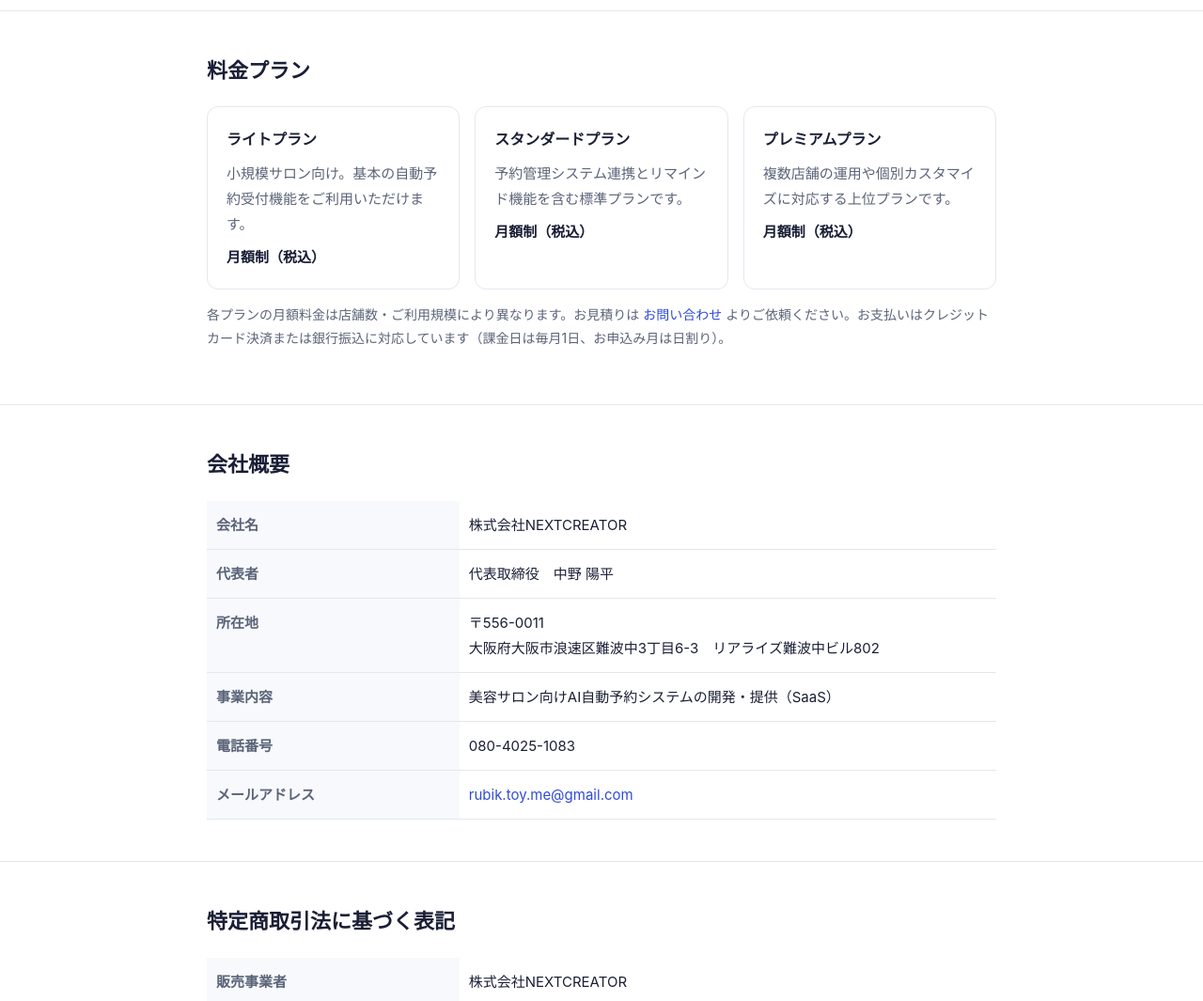
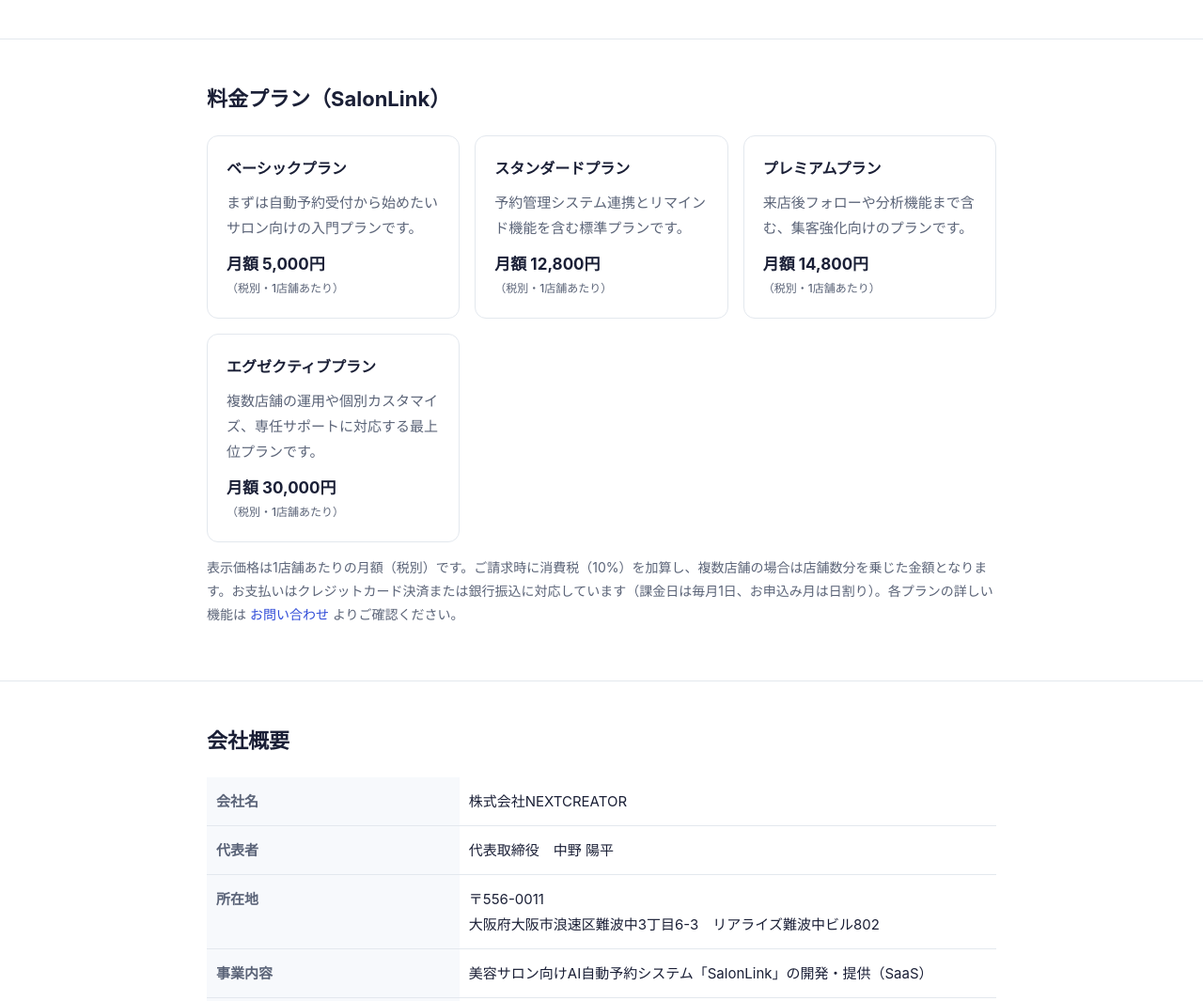
Before and after one commit to rubiktoyme-eng/nextcreator, a plain HTML site: page index.html in a window 1280 px wide. Shown: the part 1042-2107 px from the top of the page at 94% size. Drawn offline with Linux system fonts and the light colour scheme.

Commit message:
SalonLink 4プラン料金表（税別）に更新

```diff
--- a/index.html
+++ b/index.html
@@ -3,8 +3,8 @@
 <head>
 <meta charset="UTF-8">
 <meta name="viewport" content="width=device-width, initial-scale=1.0">
-<title>株式会社NEXTCREATOR｜AI自動予約システム</title>
-<meta name="description" content="株式会社NEXTCREATORは、美容サロン向けのAI自動予約システムを月額制で提供しています。">
+<title>株式会社NEXTCREATOR｜SalonLink（AI自動予約システム）</title>
+<meta name="description" content="株式会社NEXTCREATORは、美容サロン向けのAI自動予約システム「SalonLink」を月額制で提供しています。">
 <style>
   :root {
     --bg: #ffffff;
@@ -52,7 +52,8 @@
   .card p { margin: 0; color: var(--muted); font-size: 15px; }
 
   .plans .card { background: #fff; }
-  .plans .price { font-size: 15px; color: var(--fg); font-weight: 600; margin-top: 8px; }
+  .plans .price { font-size: 17px; color: var(--fg); font-weight: 700; margin-top: 10px; }
+  .plans .price small { display: block; font-size: 12px; color: var(--muted); font-weight: 500; }
   .note { font-size: 14px; color: var(--muted); margin-top: 14px; }
 
   table { width: 100%; border-collapse: collapse; font-size: 15px; }
@@ -72,7 +73,7 @@
 
 <header>
   <div class="wrap">
-    <div class="brand">株式会社NEXTCREATOR<small>AI自動予約システム</small></div>
+    <div class="brand">株式会社NEXTCREATOR<small>SalonLink｜AI自動予約システム</small></div>
     <nav>
       <a href="#service">サービス</a>
       <a href="#plans">料金</a>
@@ -86,8 +87,8 @@
 <div class="hero">
   <div class="wrap">
     <div class="eyebrow">FOR BEAUTY SALONS</div>
-    <h1>美容サロンの予約対応を、<br>AIが24時間自動で。</h1>
-    <p>株式会社NEXTCREATORは、美容サロン向けの「AI自動予約システム」を月額制で提供しています。電話やメッセージでの予約受付、空き枠の案内、リマインド送信をAIが自動化し、スタッフの負担を減らして予約の取りこぼしを防ぎます。</p>
+    <h1>美容サロンの予約対応を、<br>AI「SalonLink」が24時間自動で。</h1>
+    <p>株式会社NEXTCREATORは、美容サロン向けのAI自動予約システム「SalonLink（サロンリンク）」を月額制で提供しています。電話やメッセージでの予約受付、空き枠の案内、リマインド送信をAIが自動化し、スタッフの負担を減らして予約の取りこぼしを防ぎます。</p>
     <a class="cta" href="#contact">導入のご相談はこちら</a>
   </div>
 </div>
@@ -118,25 +119,30 @@
 
 <section id="plans" class="plans">
   <div class="wrap">
-    <h2>料金プラン</h2>
+    <h2>料金プラン（SalonLink）</h2>
     <div class="grid">
       <div class="card">
-        <h3>ライトプラン</h3>
-        <p>小規模サロン向け。基本の自動予約受付機能をご利用いただけます。</p>
-        <div class="price">月額制（税込）</div>
+        <h3>ベーシックプラン</h3>
+        <p>まずは自動予約受付から始めたいサロン向けの入門プランです。</p>
+        <div class="price">月額 5,000円<small>（税別・1店舗あたり）</small></div>
       </div>
       <div class="card">
         <h3>スタンダードプラン</h3>
         <p>予約管理システム連携とリマインド機能を含む標準プランです。</p>
-        <div class="price">月額制（税込）</div>
+        <div class="price">月額 12,800円<small>（税別・1店舗あたり）</small></div>
       </div>
       <div class="card">
         <h3>プレミアムプラン</h3>
-        <p>複数店舗の運用や個別カスタマイズに対応する上位プランです。</p>
-        <div class="price">月額制（税込）</div>
+        <p>来店後フォローや分析機能まで含む、集客強化向けのプランです。</p>
+        <div class="price">月額 14,800円<small>（税別・1店舗あたり）</small></div>
+      </div>
+      <div class="card">
+        <h3>エグゼクティブプラン</h3>
+        <p>複数店舗の運用や個別カスタマイズ、専任サポートに対応する最上位プランです。</p>
+        <div class="price">月額 30,000円<small>（税別・1店舗あたり）</small></div>
       </div>
     </div>
-    <p class="note">各プランの月額料金は店舗数・ご利用規模により異なります。お見積りは <a href="#contact">お問い合わせ</a> よりご依頼ください。お支払いはクレジットカード決済または銀行振込に対応しています（課金日は毎月1日、お申込み月は日割り）。</p>
+    <p class="note">表示価格は1店舗あたりの月額（税別）です。ご請求時に消費税（10%）を加算し、複数店舗の場合は店舗数分を乗じた金額となります。お支払いはクレジットカード決済または銀行振込に対応しています（課金日は毎月1日、お申込み月は日割り）。各プランの詳しい機能は <a href="#contact">お問い合わせ</a> よりご確認ください。</p>
   </div>
 </section>
 
@@ -147,7 +153,7 @@
       <tr><th>会社名</th><td>株式会社NEXTCREATOR</td></tr>
       <tr><th>代表者</th><td>代表取締役　中野 陽平</td></tr>
       <tr><th>所在地</th><td>〒556-0011<br>大阪府大阪市浪速区難波中3丁目6-3　リアライズ難波中ビル802</td></tr>
-      <tr><th>事業内容</th><td>美容サロン向けAI自動予約システムの開発・提供（SaaS）</td></tr>
+      <tr><th>事業内容</th><td>美容サロン向けAI自動予約システム「SalonLink」の開発・提供（SaaS）</td></tr>
       <tr><th>電話番号</th><td>080-4025-1083</td></tr>
       <tr><th>メールアドレス</th><td><a href="mailto:rubik.toy.me@gmail.com">rubik.toy.me@gmail.com</a></td></tr>
     </table>
@@ -163,7 +169,7 @@
       <tr><th>所在地</th><td>〒556-0011　大阪府大阪市浪速区難波中3丁目6-3　リアライズ難波中ビル802</td></tr>
       <tr><th>電話番号</th><td>080-4025-1083（受付時間：平日10:00〜18:00）</td></tr>
       <tr><th>メールアドレス</th><td>rubik.toy.me@gmail.com</td></tr>
-      <tr><th>販売価格</th><td>月額制。ご契約プランにより異なります（税込表示）。金額はお申込み前にお見積り・契約書面にてご案内します。</td></tr>
+      <tr><th>販売価格</th><td>月額制（1店舗あたり・税別）。ベーシックプラン 5,000円／スタンダードプラン 12,800円／プレミアムプラン 14,800円／エグゼクティブプラン 30,000円。ご請求時に消費税（10%）を加算し、複数店舗の場合は店舗数分を乗じた金額となります。</td></tr>
       <tr><th>商品代金以外の必要料金</th><td>銀行振込の場合の振込手数料、およびインターネット接続にかかる通信費はお客様のご負担となります。</td></tr>
       <tr><th>お支払い方法</th><td>クレジットカード決済（毎月1日に自動課金）／銀行振込（毎月1日に発行する請求書によるお支払い）</td></tr>
       <tr><th>お支払い時期</th><td>課金日は毎月1日です。<br>クレジットカード：お申込み月はご登録日から月末までの日割り分をご登録時にお支払いいただき、翌月以降は毎月1日に1か月分を自動課金<br>銀行振込：お申込み月は日割り分の請求書、翌月以降は毎月1日に発行する請求書に記載の支払期日（発行から7日以内）までにお振込み</td></tr>
```
